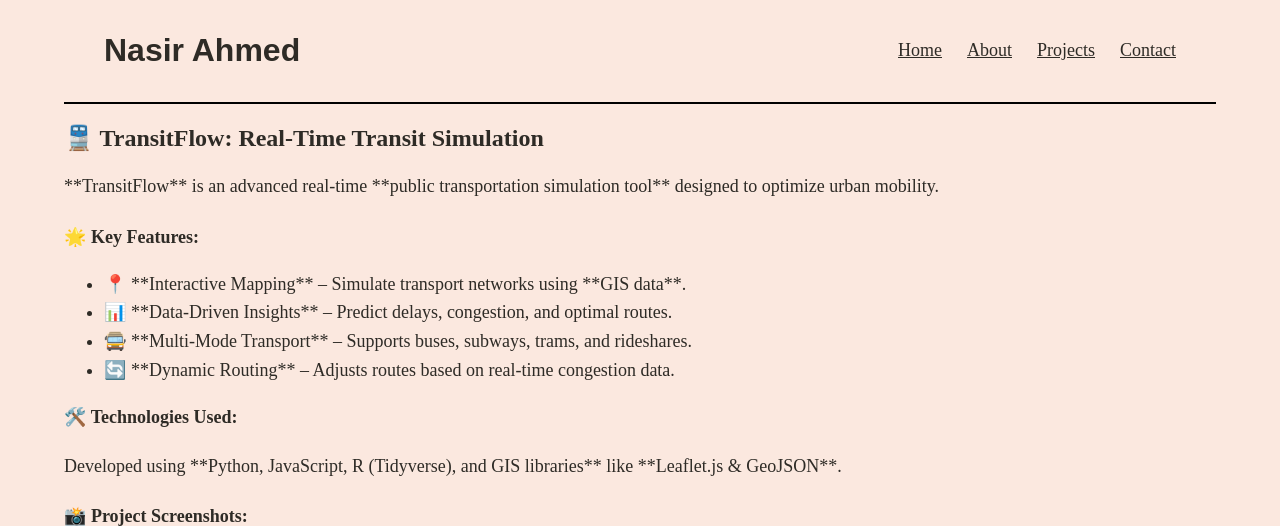
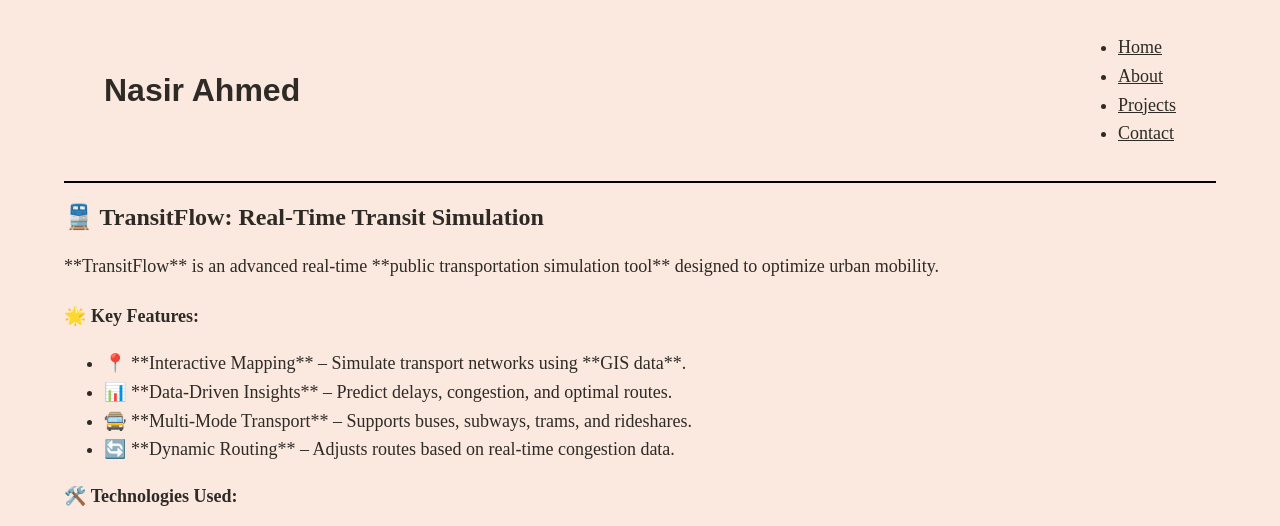
Before and after one commit to synas34/synas34.github.io, a plain HTML site: page transitflow.html in a window 1280 px wide. Shown: the top 526 px of the page. Drawn offline with Linux system fonts and the light colour scheme.

```diff
--- a/transitflow.html
+++ b/transitflow.html
@@ -11,10 +11,12 @@
         <header>
                 <h1>Nasir Ahmed</h1>
                 <nav>
-                    <a href="index.html">Home</a>
-                    <a href="about.html">About</a>
-                    <a href="projects.html">Projects</a>
-                    <a href="contact.html">Contact</a>
+                    <ul>
+                        <li><a href="index.html">Home</a></li>
+                        <li><a href="about.html">About</a></li>
+                        <li><a href="projects.html">Projects</a></li>
+                        <li><a href="contact.html">Contact</a></li>
+                    </ul>
                 </nav>
         </header>
 
```
